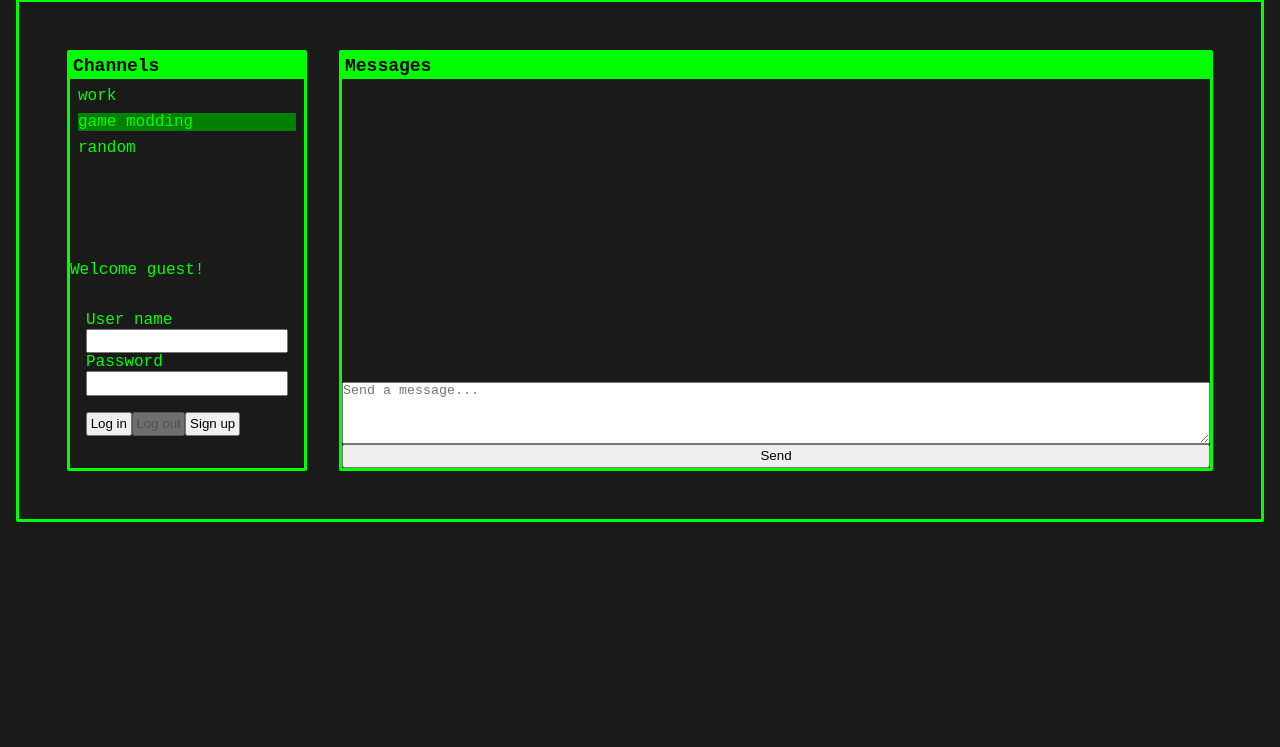
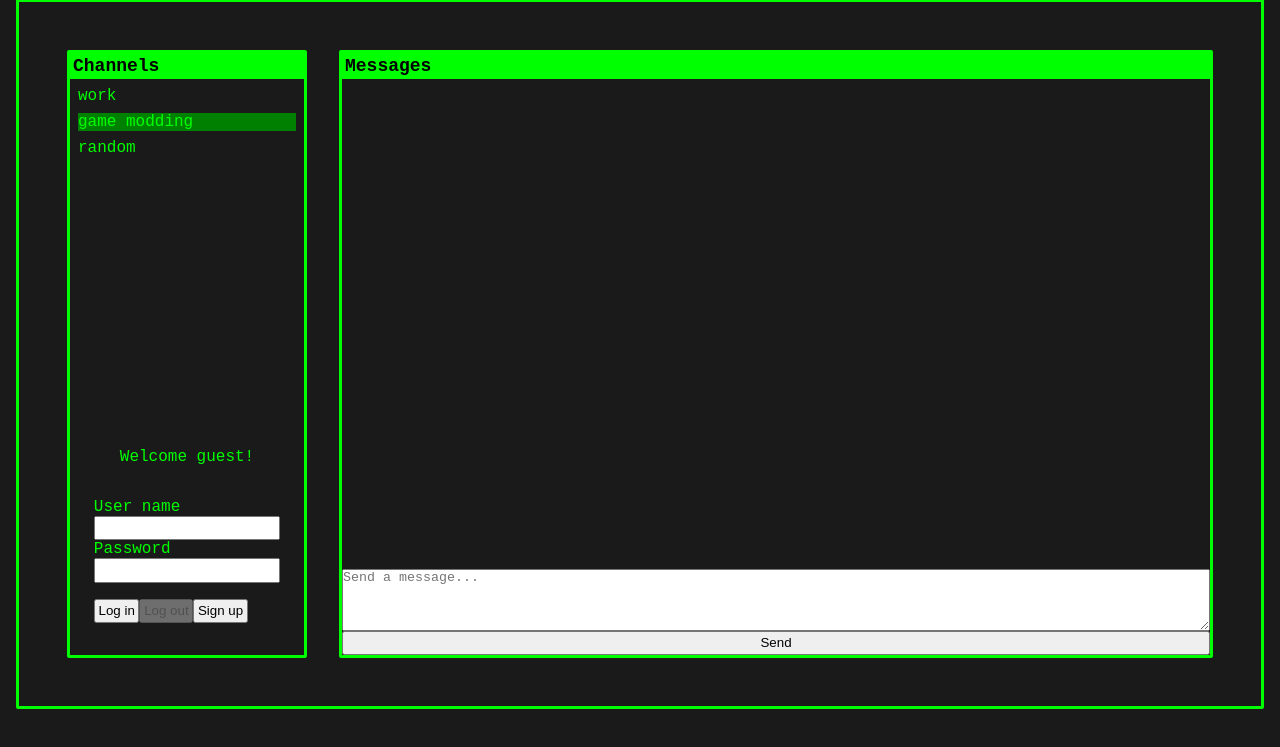
Before and after one commit to m-bengtsson/safe-chat, a website: page static/index.html in a window 1280 px wide. Shown: the part 45-792 px from the top of the page. Drawn offline with Linux system fonts and the light colour scheme; no server answers.

Commit message:
style changes

```diff
--- a/static/style.css
+++ b/static/style.css
@@ -4,7 +4,7 @@
   box-sizing: border-box;
   margin: 0;
   padding: 0;
-  /*   border: dashed green 2px;
+  /*   border: dashed rgb(142, 156, 142) 2px;
  */
 }
 body {
@@ -47,6 +47,7 @@ main {
   padding: 0em;
   margin: 2em;
   justify-content: center;
+  height: 80vh;
 }
 
 main > * {
@@ -64,6 +65,8 @@ button {
   border: rgb(0, 255, 0) solid 3px;
   border-radius: 2px;
   max-width: 15em;
+  min-width: 10em;
+  position: relative;
 }
 
 .channels {
@@ -82,6 +85,10 @@ button {
 .left .auth {
   display: flex;
   flex-direction: column;
+  align-items: center;
+  position: absolute;
+  bottom: 0;
+  width: 100%;
 }
 
 .left input,
@@ -110,7 +117,6 @@ button {
   border: rgb(0, 255, 0) solid 3px;
   border-radius: 2px;
   min-width: 18rem;
-  max-height: 30em;
   position: relative;
   overflow-y: auto;
 }
```
